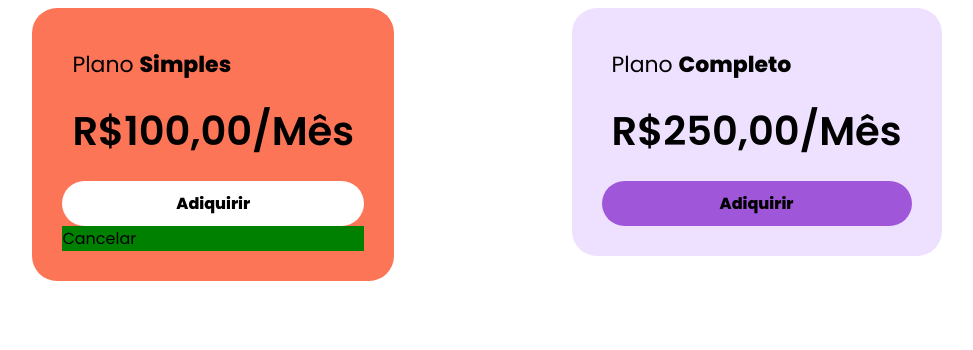
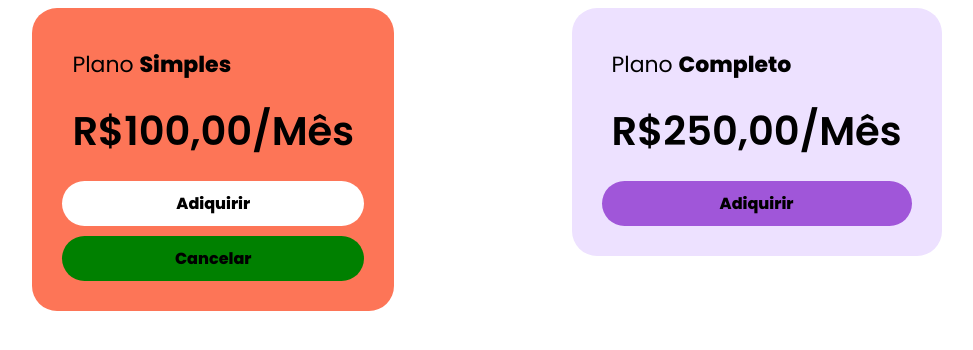
Before and after one commit to gillsonpassos/Curso-Angular, an Angular app: page / in a window 1280 px wide. Shown: the top 350 px of the page, without its empty margins (153-1126 px from the left). Built offline with nearby package versions, Linux system fonts and the light colour scheme.

Commit message:
importar arquivos de estilos com (@import)

```diff
--- a/angular.json
+++ b/angular.json
@@ -41,7 +41,12 @@
             "styles": [
               "src/styles.scss"
             ],
-            "scripts": []
+            "scripts": [],
+            "stylePreprocessorOptions": {
+              "includePaths": [
+                "src/styles"
+              ]
+            }
           },
           "configurations": {
             "production": {
--- a/src/app/card-button-cancel/card-button-cancel.component.html
+++ b/src/app/card-button-cancel/card-button-cancel.component.html
@@ -1,7 +1 @@
-<style>
-    .card-cancel-button {
-        background-color: yellow;
-    }
-</style>
-
 <div class="card-cancel-button">Cancelar</div>
--- a/src/app/card-button-cancel/card-button-cancel.component.scss
+++ b/src/app/card-button-cancel/card-button-cancel.component.scss
@@ -1,9 +1,11 @@
+@import "../../styles/variables";
+
 .card-cancel-button {
     font-size: 16px;
     text-align: center;
     margin-top: 10px;
     border-radius: 25px;
-    background-color: blue;
+    background-color: $bgColor;
     cursor: pointer;
     font-weight: bold;
     padding: 10px;
--- a/src/app/card-button-cancel/card-button-cancel.component.ts
+++ b/src/app/card-button-cancel/card-button-cancel.component.ts
@@ -4,15 +4,7 @@ import { Component } from '@angular/core';
   selector: 'app-card-button-cancel',
   templateUrl: './card-button-cancel.component.html',
   styleUrl: './card-button-cancel.component.scss',
-  styles: [
-    `
-      div.card-cancel-button {
-          background-color: green;
-      }
 
-
-    `
-  ]
 })
 export class CardButtonCancelComponent {
 
--- /dev/null
+++ b/src/styles/_variables.scss
@@ -0,0 +1 @@
+$bgColor: green;
```
